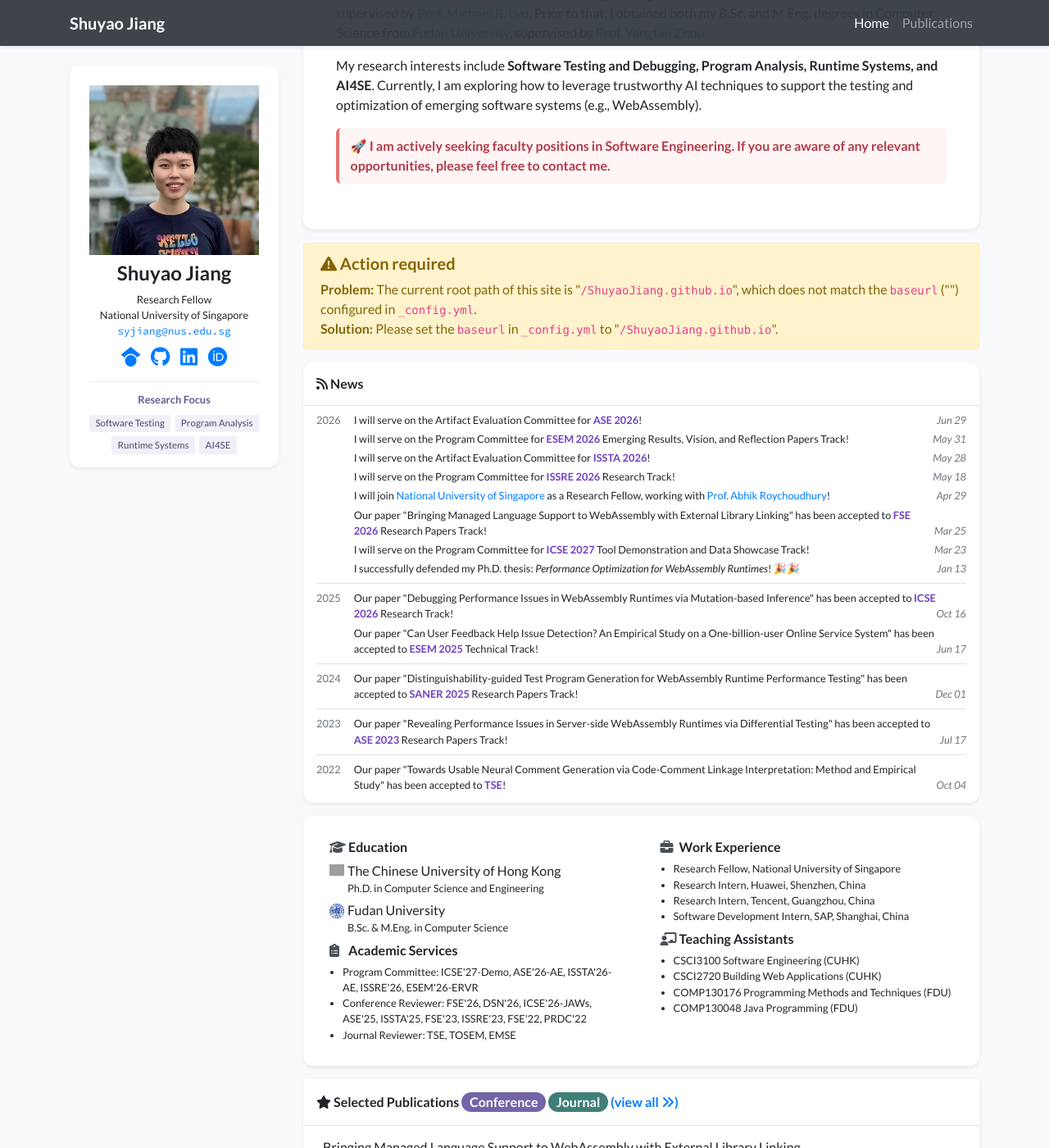
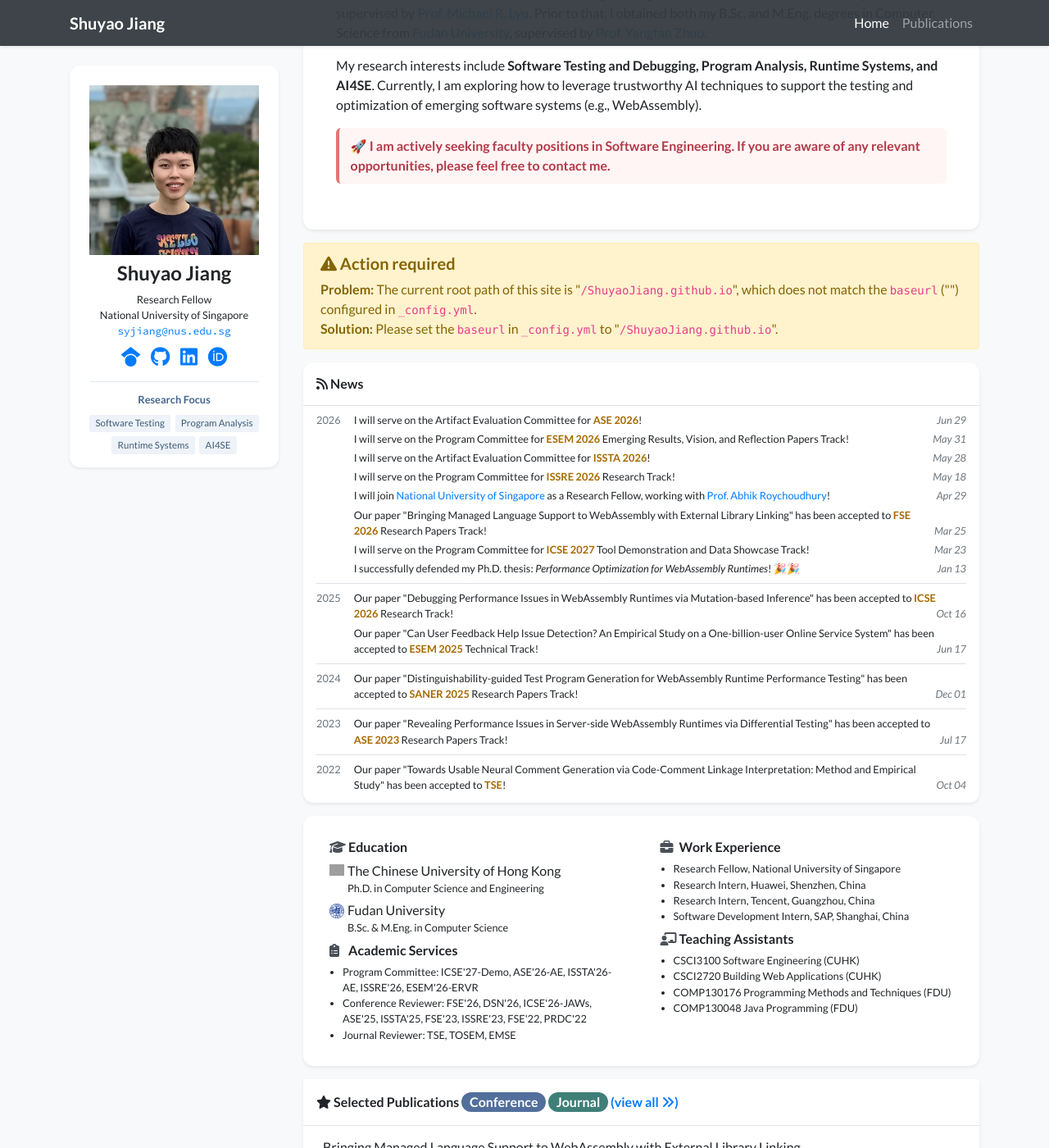
Before and after one commit to ShuyaoJiang/ShuyaoJiang.github.io, a Jekyll site: the page built from index.html, in a window 1280 px wide and 1400 px high, scrolled down 222 px. Shown: the whole window at 82% size. Built offline with Jekyll 4.4.1, drawn with Linux system fonts in a browser that asks for light colours; nearby versions of some CDN libraries; a style sheet for code colours, icons or effects is not loaded; grey boxes are pictures that could not be loaded.

Commit message:
Update global.css

```diff
--- a/assets/css/global.css
+++ b/assets/css/global.css
@@ -59,12 +59,12 @@ h1, h2, h3, h4, h5, h6,
 }
 
 .news-venue {
-    color: #6f42c1;
+    color: #a66a00;
     font-weight: 700;
 }
 
 .news-venue:hover {
-    color: #563299;
+    color: #7f5100;
 }
 
 .no-break {
@@ -101,7 +101,7 @@ div.lazy {
 }
 
 .badge-success {
-    background-color: #7463a8;
+    background-color: #526f9b;
     color: #fff;
 }
 
@@ -124,12 +124,12 @@ div.lazy {
 .profile-research-focus {
     margin-top: 0.4rem;
     padding-top: 0.8rem;
-    border-top: 1px solid #eceaf1;
+    border-top: 1px solid #e3eaf1;
 }
 
 .profile-research-title {
     margin-bottom: 0.5rem;
-    color: #66588f;
+    color: #45658f;
     font-size: 0.8rem;
     font-weight: 600;
 }
@@ -144,8 +144,8 @@ div.lazy {
 .profile-research-tags span {
     padding: 0.18rem 0.45rem;
     border-radius: 3px;
-    background: #f1eff7;
-    color: #51476e;
+    background: #edf3f8;
+    color: #405b78;
     font-size: 0.72rem;
     line-height: 1.35;
 }
```
